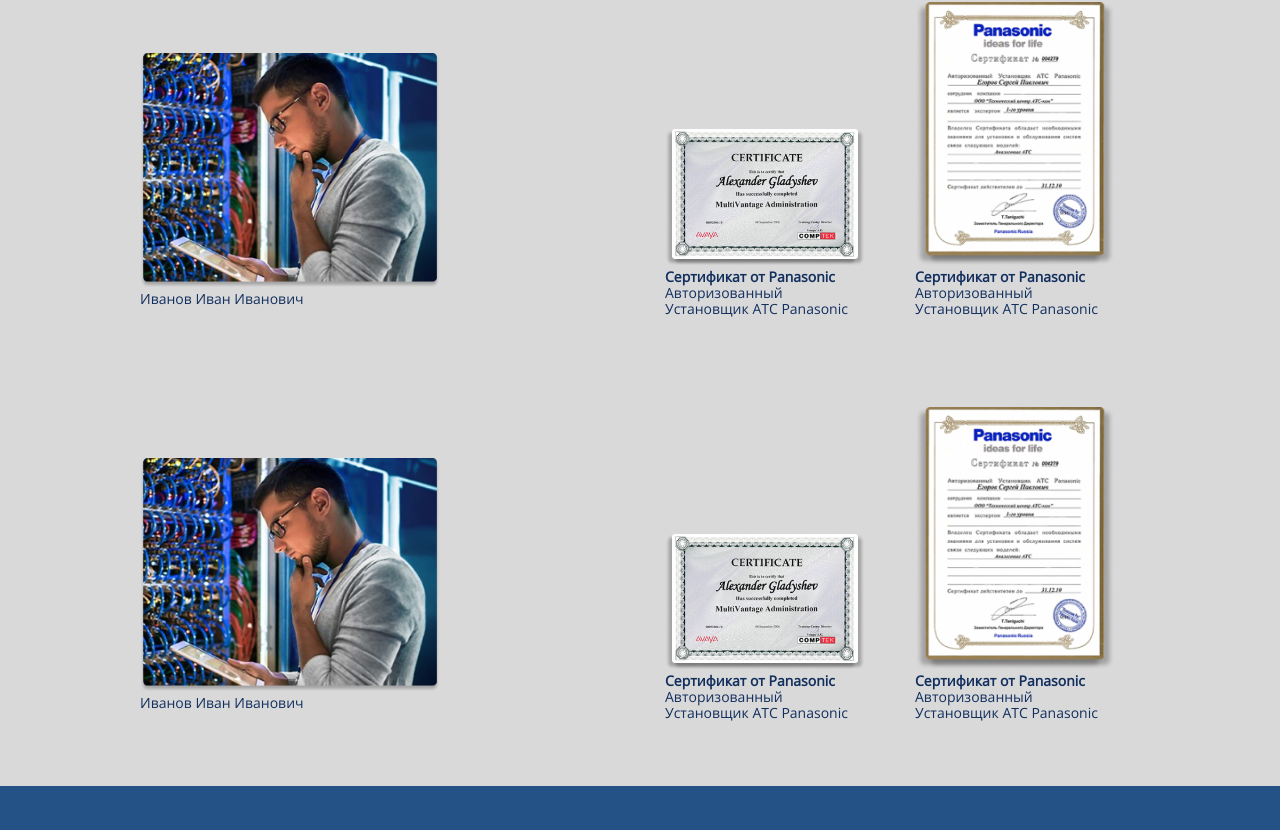
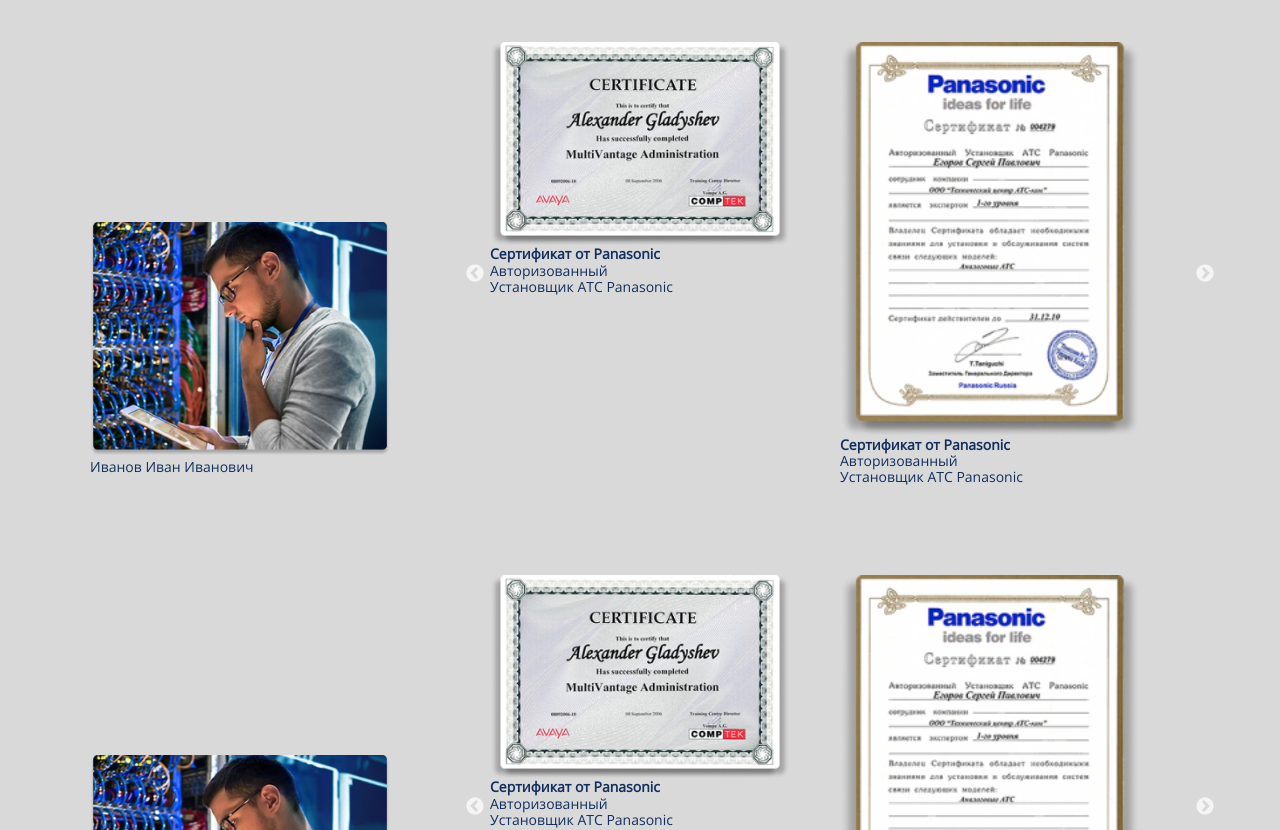
Before and after one commit to Acederys/ATS-KOM, a website: page app/abot_company.html in a window 1280 px wide. Shown: the part 1856-2686 px from the top of the page. Drawn offline with nearby package versions, Linux system fonts and the light colour scheme.

Commit message:
Добавлен слайдер для сертификатов сотрудников

```diff
--- a/app/abot_company.html
+++ b/app/abot_company.html
@@ -181,6 +181,22 @@
                             Panasonic
                         </figcaption>
                     </figure>
+                    <figure class="specialists__item">
+                        <img class="specialists__item-img" src="../images/sertificate1.png" alt="foto2" />
+                        <figcaption class="specialists__item-caption">
+                            <b class="specialists__item-caption--bold">Сертификат от Panasonic</b> <br />
+                            Авторизованный Установщик АТС
+                            Panasonic
+                        </figcaption>
+                    </figure>
+                    <figure class="specialists__item">
+                        <img class="specialists__item-img" src="../images/sertificate2.png" alt="foto3" />
+                        <figcaption class="specialists__item-caption">
+                            <b class="specialists__item-caption--bold">Сертификат от Panasonic</b><br />
+                            Авторизованный Установщик АТС
+                            Panasonic
+                        </figcaption>
+                    </figure>
                 </div>
             </article>
             <article class="specialists__box">
@@ -189,6 +205,22 @@
                     <figcaption class="specialists__name">Иванов Иван Иванович</figcaption>
                 </figure>
                 <div class="specialists__list">
+                    <figure class="specialists__item">
+                        <img class="specialists__item-img" src="../images/sertificate1.png" alt="foto2" />
+                        <figcaption class="specialists__item-caption">
+                            <b class="specialists__item-caption--bold">Сертификат от Panasonic</b> <br />
+                            Авторизованный Установщик АТС
+                            Panasonic
+                        </figcaption>
+                    </figure>
+                    <figure class="specialists__item">
+                        <img class="specialists__item-img" src="../images/sertificate2.png" alt="foto3" />
+                        <figcaption class="specialists__item-caption">
+                            <b class="specialists__item-caption--bold">Сертификат от Panasonic</b><br />
+                            Авторизованный Установщик АТС
+                            Panasonic
+                        </figcaption>
+                    </figure>
                     <figure class="specialists__item">
                         <img class="specialists__item-img" src="../images/sertificate1.png" alt="foto2" />
                         <figcaption class="specialists__item-caption">
--- a/app/js/main.js
+++ b/app/js/main.js
@@ -5,3 +5,20 @@
         slidesToScroll: 3
     });
   });
+
+  $(document).ready(function(){
+    $('.specialists__list').slick({
+        infinite: true,
+        slidesToShow: 2,
+        slidesToScroll: 2,
+        responsive: [
+            {
+                breakpoint: 319,
+                setting: {
+                    slidesToShow: 1,
+                    slidesToScroll: 1,
+                }
+            }
+        ]
+    });
+  });
--- a/app/sass/blocks/_caption.scss
+++ b/app/sass/blocks/_caption.scss
@@ -4,6 +4,8 @@
     background-repeat: no-repeat;
     background-size: cover;
     width: 100%;
+    padding-bottom: 20px;
+    padding-top: 20px;
     &__text {
         color: $color-grey;
         font-weight: bold;
--- a/app/sass/blocks/_specialists.scss
+++ b/app/sass/blocks/_specialists.scss
@@ -25,6 +25,10 @@
         margin-bottom: 20px;
         margin-right: 0;
     }
+
+    &__item-img {
+        width: 100px;
+    }
 }
 
 @media (min-width: 768px) {
@@ -43,9 +47,9 @@
         }
 
         &__list {
-            width: 500px;
+            width: 400px;
             display: flex;
-            justify-content: space-around;
+            justify-content: space-between;
             flex-wrap: wrap;
             align-items: flex-end;
         }
@@ -63,3 +67,15 @@
         }
     }
 }
+
+@media (min-width: 1200px) {
+    .specialists {
+        &__list {
+            width: 700px;
+        }
+
+        &__item-img {
+            width: 300px;
+        }
+    }
+}
```
Also changed, not shown: app/css/main.css.
